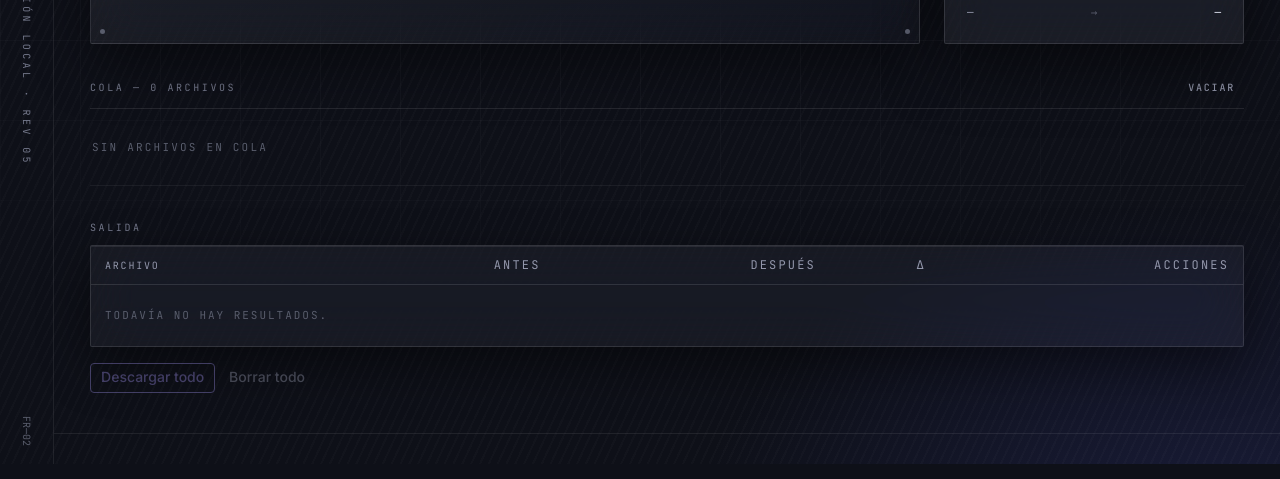
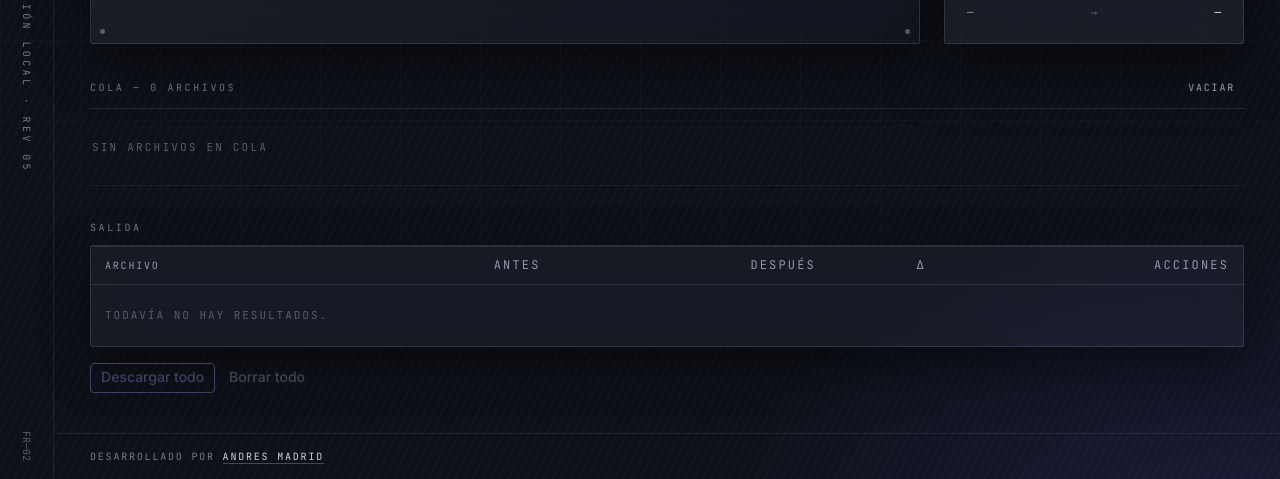
Before and after one commit to afMadridv/FileReduzee, a website built with Vite: page index.html in a window 1280 px wide. Shown: the part 440-919 px from the top of the page. Built offline with nearby package versions, Linux system fonts and the light colour scheme.

Commit message:
feat: acreditar autoría en el pie con enlace al portafolio
El pie había quedado vacío pero seguía ocupando su franja con borde.
Ahora lleva "Desarrollado por Andres Madrid", enlazado a
https://andresmadrid.vercel.app en pestaña nueva con rel="noopener".

Co-Authored-By: Claude Opus 5 <noreply@anthropic.com>

```diff
--- a/index.html
+++ b/index.html
@@ -104,7 +104,7 @@
       </main>
 
       <footer class="foot">
-
+        <span>Desarrollado por <a class="foot-link" href="https://andresmadrid.vercel.app" target="_blank" rel="noopener">Andres Madrid</a></span>
       </footer>
     </div>
   </div>
--- a/src/css/style.css
+++ b/src/css/style.css
@@ -210,6 +210,19 @@ body {
   letter-spacing: 0.18em;
   text-transform: uppercase;
   color: var(--color-neutral-600);
+}
+
+.foot-link {
+  color: var(--color-neutral-300);
+  text-decoration: none;
+  border-bottom: 1px solid rgba(233, 233, 237, 0.25);
+  transition: color 150ms ease, border-color 150ms ease;
+}
+
+.foot-link:hover,
+.foot-link:focus-visible {
+  color: var(--color-accent);
+  border-bottom-color: var(--color-accent);
 }
 
 /* --- Encabezado de página ----------------------------------------------- */
```
